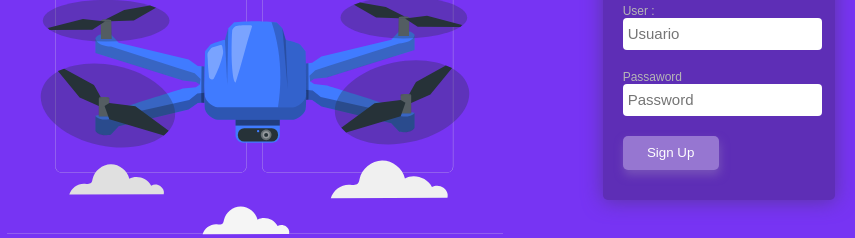
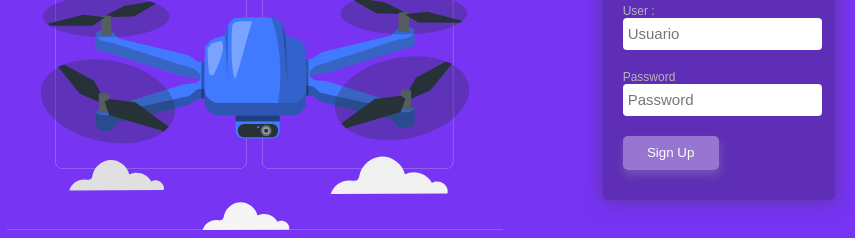
Before and after one commit to kaykedmar/frontendmentor, a plain HTML site: page terceiro-projeto/index.html in a window 1280 px wide. Shown: the part 363-601 px from the top of the page, 219-1074 px from the left. Drawn offline with Linux system fonts and the light colour scheme.

Commit message:
Update index.html

```diff
--- a/terceiro-projeto/index.html
+++ b/terceiro-projeto/index.html
@@ -25,7 +25,7 @@
 
         <div class="card-login">
             <div class="card">
-            <label for="senha">Passaword</label>
+            <label for="senha">Password</label>
             <input type="password" placeholder="Password">
 
             <button>Sign Up</button>
```
